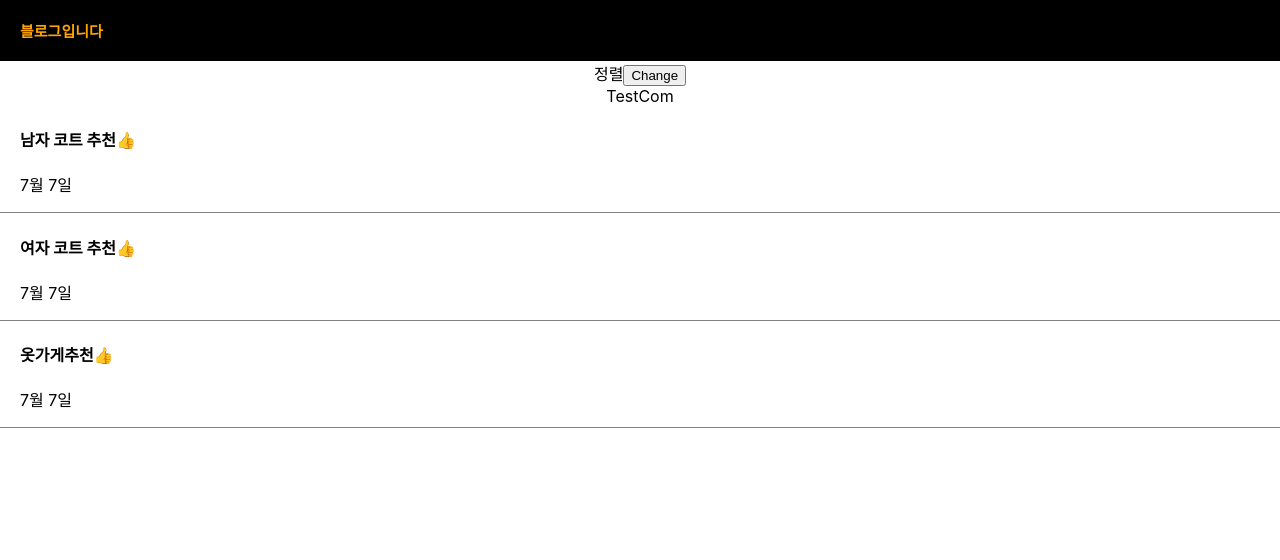
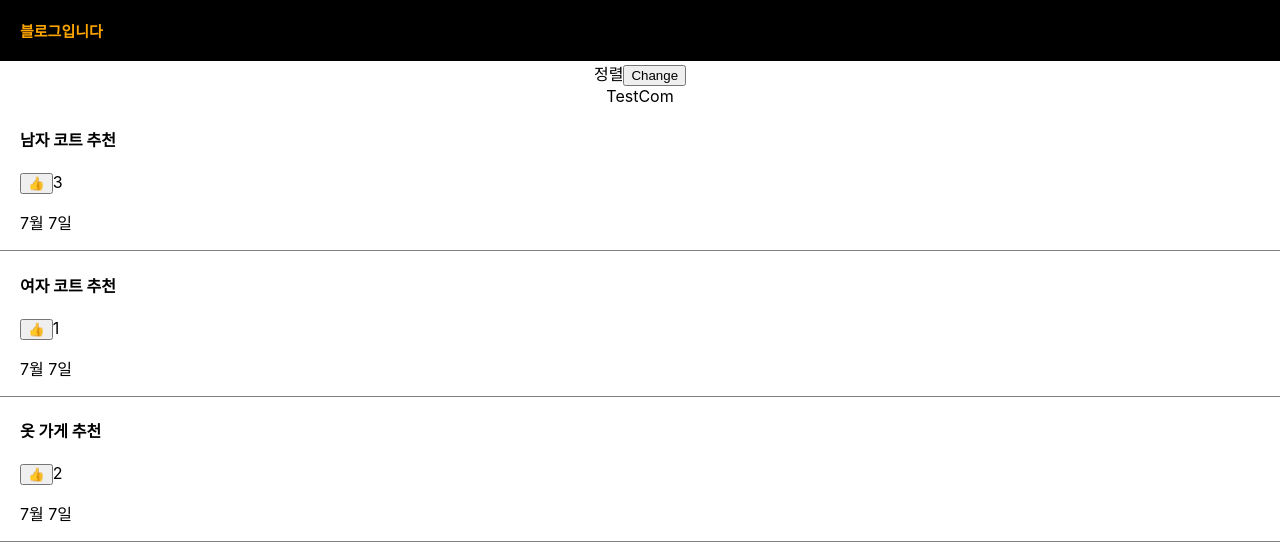
Before and after one commit to seongjin77/seongjin77-react_study, a React (Create React App) app: page / in a window 1280 px wide. Shown: the top 560 px of the page. Built offline with nearby package versions, Linux system fonts and the light colour scheme.

Commit message:
코딩애플 리액트

```diff
--- a/src/App.js
+++ b/src/App.js
@@ -9,29 +9,32 @@ import TestCom from "./TestCom";
 /* 자동으로 변수를 랜더링하고 싶을때만 useState사용  */
 /* useState에는 배열로 값을 담을 수 있다. */
 /* useState는 변경시에 같은 데이터일 경우 바뀌지 않는다. */
-
-const Modal = function () {
+const Modal = function (props) {
   return (
     <div className="modal">
-      <h4>제목</h4>
+      <h4>{props.글제목[props.title]}</h4>
       <p>날짜</p>
       <p>상세내용</p>
+      <button>글제목</button>
     </div>
   );
 };
+
 
 ///////////////APP 함수///////////////
 
 function App() {
   let post = "강남 맛집";
   let [글제목, b] = useState([
-    "남자 코트 추천",
-    "여자 코트 추천",
-    "옷가게추천",
-  ]);
+    '남자 코트 추천',
+    '여자 코트 추천',
+    '옷 가게 추천'
+  ]
+  );
   let [현재날짜, c] = useState("7월 7일");
-  let [좋아요, 숫자증가] = useState(0);
+  let [like, increase] = useState([3,1,2]);
   let [modal, setModal] = useState(false);
+  let [title] = useState(0);
   return (
     <div className="App">
       <div className="black-nav">
@@ -61,32 +64,55 @@ function App() {
       </button>
 
       {/* <div className='list'>
-        <h4>{글제목[0]} <span onClick={()=> {숫자증가(좋아요+1)}}>👍</span> {좋아요}</h4>
+        <h4>{글제목[0]} <span onClick={()=> {increase(like+1)}}>👍</span> {like}</h4>
         <p>{현재날짜}</p>
       </div>
       <div className='list'>
         <h4 onClick={()=>{
           setModal(!modal)
-        }}>{글제목[1]}<span>👍</span> {좋아요}</h4>
+        }}>{글제목[1]}<span>👍</span> {like}</h4>
         <p>{현재날짜}</p>
       </div>
       <div className='list'>
-        <h4>{글제목[2]}<span>👍</span> {좋아요}</h4>
+        <h4>{글제목[2]}<span>👍</span> {like}</h4>
         <p>{현재날짜}</p>
       </div> */}
       <TestCom />
       {글제목.map(function (e, i) {
-       return(
-        <div className='list' key={i}>
-        <h4>{e}<span onClick={()=> {
-          숫자증가(좋아요+1)
-        }}>👍</span> {좋아요[i]}</h4>
-        <p>{현재날짜}</p>
-      </div>)
+        // console.log(like[i])
+        return (
+          <div className="list" key={i}>
+            <h4
+              onClick={() => {
+                setModal(!modal);
+              }}
+            >
+              {e}
+              </h4>
+              <button
+                onClick={()=>{
+                  console.log(like[i])
+                  console.log(typeof like[i]);
+                  // console.log(typeof like);
+                  // let copy = [...like];
+                  // copy[i] = copy[i]+1
+                  increase(like[i]+1);
+                  // b(글제목[i].like+1)
+                }}
+              >
+                👍
+              </button>
+              {like[i]}
+
+            <p>{현재날짜}</p>
+          </div>
+        );
       })}
-      {modal === true ? <Modal /> : null}
+      {modal === true ? <Modal 글제목 = {글제목} /> : null}
     </div>
   );
+
+
 }
 
 export default App;
```
